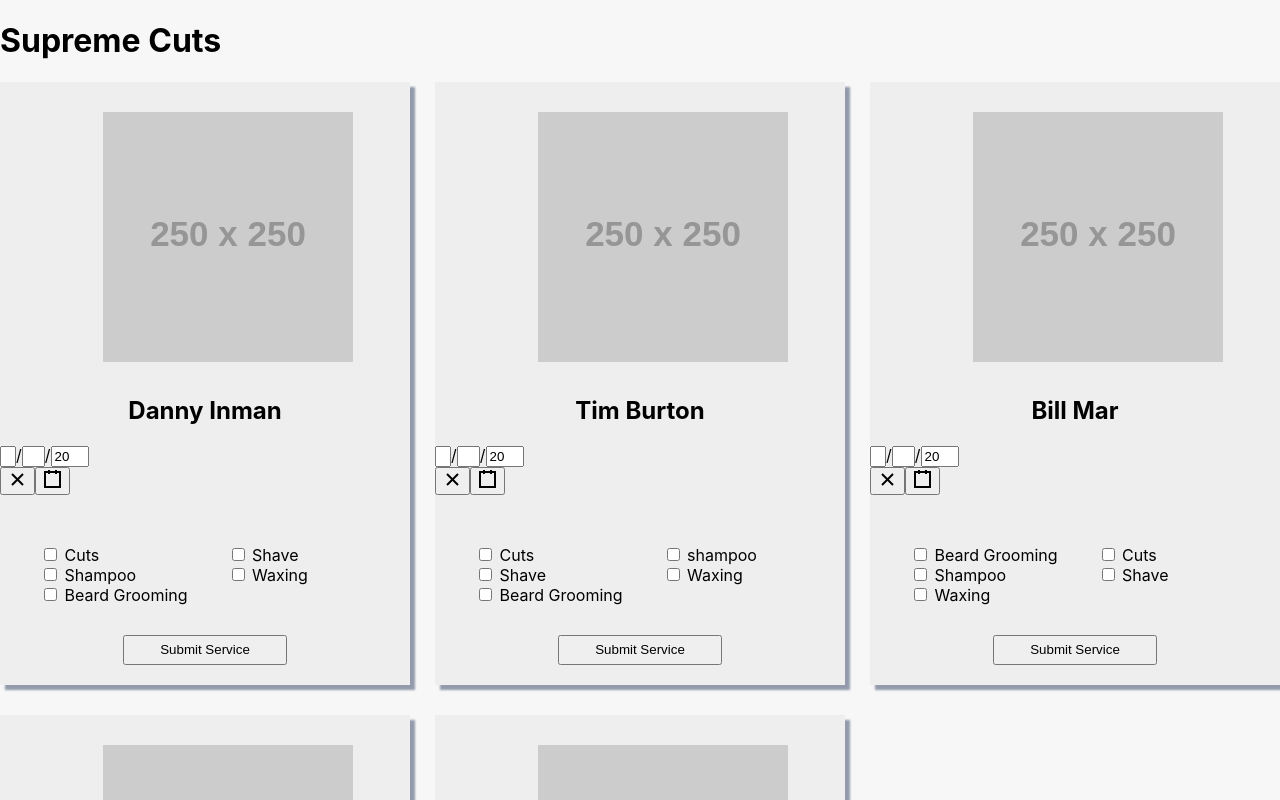
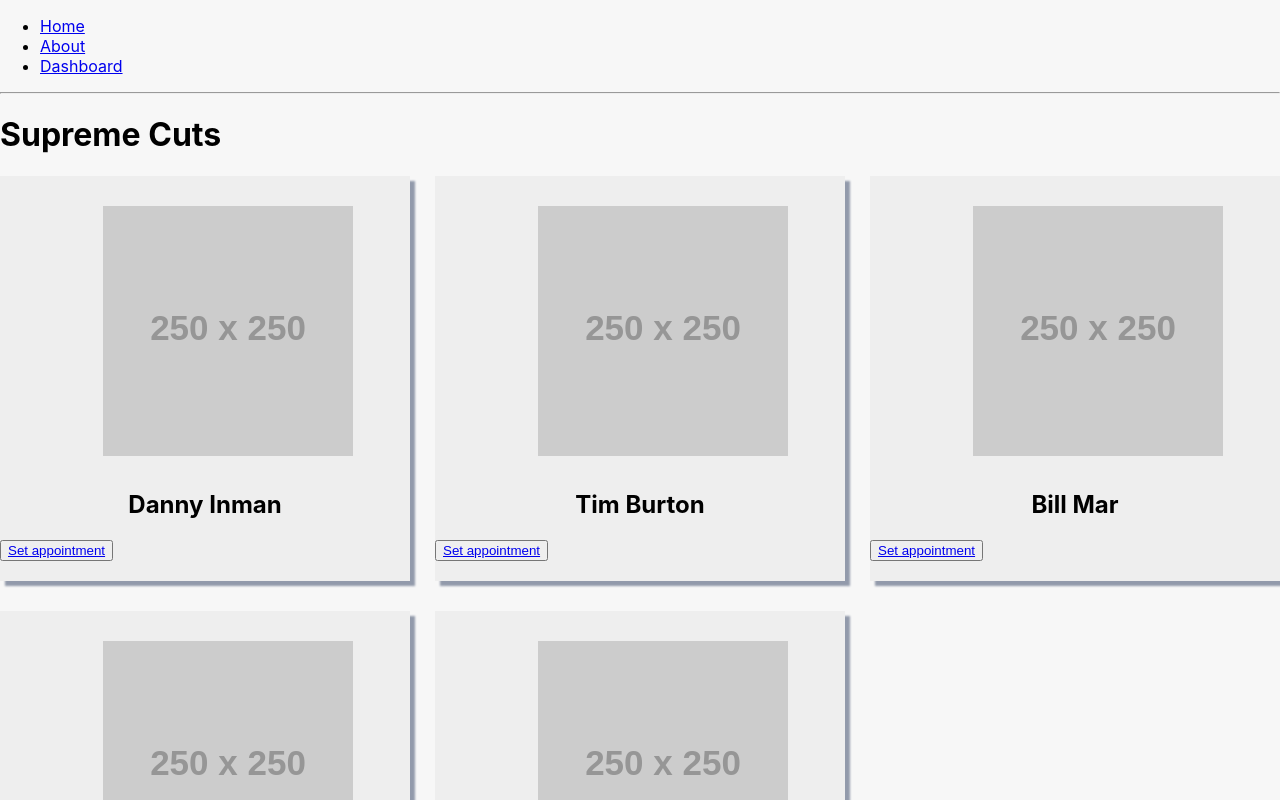
Before and after one commit to manny516/superemecuts, a React (Create React App) app in the folder supremecuts/: page / in a window 1280 px wide. Shown: the top 800 px of the page. Built offline with nearby package versions, Linux system fonts and the light colour scheme.

Commit message:
Set on Mouse Over Event and grab user id use user id to grab services data for targeted Event

```diff
--- a/supremecuts/package.json
+++ b/supremecuts/package.json
@@ -12,6 +12,7 @@
     "react-dom": "^16.9.0",
     "react-icons": "^3.7.0",
     "react-moment": "^0.9.2",
+    "react-router-dom": "^5.1.2",
     "react-scripts": "3.1.1",
     "sass": "^1.23.0-module.beta.1"
   },
--- a/supremecuts/src/components/App.js
+++ b/supremecuts/src/components/App.js
@@ -1,6 +1,7 @@
 import React, {Component} from 'react';
 import '../css/App.scss';
-import ServiceCard from './ServiceCard';
+
+import BarberRoute from './BarberRoute';
 class App extends Component{
 
   //Create and set State Objects to track action on Application
@@ -23,6 +24,11 @@ class App extends Component{
     this.serviceQueue = this.serviceQueue.bind(this);
   }
 
+  trackAptDateState(value){
+    this.setState({appointment:{aptDate : value}});
+  }
+
+
   // Mounts component then fetches the Json data
   // Set State using the json data created
   componentDidMount(){
@@ -41,15 +47,11 @@ class App extends Component{
 
     });
 
-
   }
 
 
   //Function to be passed in prop to update parent Comps Date state
   //Passes in value to Set Appointment Date to the selected date picked by user.
-  trackAptDateState(value){
-    this.setState({appointment:{aptDate : value}});
-  }
 
   serviceQueue(bId,bName, services){
     this.setState({appointment:{
@@ -63,8 +65,7 @@ class App extends Component{
   render() {
     return (
       <div className="header-title">
-        <h1> Supreme Cuts </h1>
-        <ServiceCard barberShop={this.state.barberData} theDate={this.trackAptDateState} serviceState={this.serviceQueue} serviceData={this.state.appointment}  />
+        <BarberRoute barberShop={this.state.barberData} serviceData={this.state.appointment} theDate={this.trackAptDateState} serviceState={this.serviceQueue}/>
       </div>
     );
   }
--- /dev/null
+++ b/supremecuts/src/components/BarberRoute.js
@@ -0,0 +1,89 @@
+import React from "react";
+import ServiceCard from './ServiceCard';
+import {
+    BrowserRouter as Router,
+    Switch,
+    Route,
+    Link
+} from 'react-router-dom';
+
+// function Home() {
+//     return (
+//       <div>
+//         <h2>Home</h2>
+//       </div>
+//     );
+//   }
+
+//   function About() {
+//     return (
+//       <div>
+//         <h2>About</h2>
+//       </div>
+//     );
+//   }
+
+//   function Dashboard() {
+//     return (
+//       <div>
+//         <h2>Dashboard</h2>
+//       </div>
+//     );
+//   }
+
+function  BarberRoute(props) {
+
+    return (
+
+        <Router>
+      <div>
+        <ul>
+          <li>
+            <Link to="/">Home</Link>
+          </li>
+          <li>
+            <Link to="/about">About</Link>
+          </li>
+          <li>
+            <Link to="/dashboard">Dashboard</Link>
+          </li>
+        </ul>
+
+        <hr />
+
+        {/*
+          A <Switch> looks through all its children <Route>
+          elements and renders the first one whose path
+          matches the current URL. Use a <Switch> any time
+          you have multiple routes, but you want only one
+          of them to render at a time
+        */}
+        <Switch>
+          <Route exact path="/">
+            <h1> Supreme Cuts </h1>
+            <ServiceCard barberShop={props.barberShop} serviceData={props.serviceData} theDate={props.theDate} serviceState={props.serviceState}/>
+
+          </Route>
+          <Route path="/about">
+            <p> This is the About page </p>
+          </Route>
+          <Route path="/dashboard">
+            <p> the Dashboard</p>
+          </Route>
+          <Route path="/appointment">
+            <p> the appointment</p>
+          </Route>
+        </Switch>
+      </div>
+    </Router>
+
+    );
+
+}
+
+
+
+
+
+
+export default BarberRoute;
--- a/supremecuts/src/components/CalendarComp.js
+++ b/supremecuts/src/components/CalendarComp.js
@@ -12,21 +12,24 @@ class CalendarComp extends Component{
         this.onChange = this.onChange.bind(this);
     }
 
+    onChange(date){
+        this.props.theDate(date);
+        //this.props.stateChange(this.state.date);
+        //console.log(this.state.date);
+    }
 
-    onChange(date){
-        this.setState({
-            date
-        });
-        this.props.stateChange(date);
-        console.log(this.state.date);
-    }
+
+
+    // componentDidMount(){
+    //     this.props.stateChange(this.state.date);
+    // }
 
 
     render(){
 
         return(
             <div>
-                <DatePicker onChange={this.onChange} value={this.state.date} returnValue="end" />
+                <DatePicker onChange={this.onChange} value={this.props.serviceData.aptDate} />
             </div>
         )
 
--- a/supremecuts/src/components/ServiceCard.js
+++ b/supremecuts/src/components/ServiceCard.js
@@ -1,11 +1,48 @@
 import React, {Component} from 'react';
-import CalendarComp from './CalendarComp';
+//import CalendarComp from './CalendarComp';
+import {
+    BrowserRouter as Router,
+    Route,
+    Link
+} from 'react-router-dom';
+import { tsObjectKeyword } from '@babel/types';
+
 class ServiceCard extends Component{
 
     constructor(){
         super();
         this.targetData = this.targetData.bind(this);
         this.testArray = [];
+        this.catchId = this.catchId.bind(this);
+        // this.eventDriven = this.eventDriven.bind(this);
+    }
+
+    componentDidMount(){
+        //let tester = this.props.theDate("Manny");
+    }
+
+    catchId(event){
+        let currentEvent = event.target;
+        let EventData = currentEvent.parentNode.parentNode;
+        let getId = EventData.getAttribute('data-id');
+        let idInt = parseInt(getId);
+
+        let eventDriven = (indexId,domEle)=>{
+
+            if(typeof indexId === 'number'){
+                const filterById = this.props.barberShop.filter( user => user.barberIndex === indexId) ;
+                const filterOutput = filterById.map( content =>(
+                    content.services.map(newItem =>(
+                            newItem
+                    ))
+                ));
+
+                domEle.setAttribute("data-serv",filterOutput);
+            }
+        }
+
+
+        return eventDriven(idInt,EventData);
     }
 
     //Grab Parent and it's id of Currect Service that will be selected
@@ -13,20 +50,22 @@ class ServiceCard extends Component{
         let currentEvent = event.target;
         //event.target = ++currentEvent;
 
-    let listParent = currentEvent.parentNode.parentNode.parentNode.parentNode;
+        let listParent = currentEvent.parentNode.parentNode;
 
         let userId = listParent.getAttribute("data-id");
-    // let currentBarberState = this.props.barberShop[userId];
-    // let serviceAppointment = this.props.serviceData;
+        //  let currentBarberState = this.props.barberShop[userId];
+        console.log(listParent);
 
-    // console.log(userId === serviceAppointment.baberId)
+        // // console.log(userId === serviceAppointment.baberId)
 
-    // console.log("Data-id : " + userId + " Barber ID : " + serviceAppointment.baberId );
+        // // console.log("Data-id : " + userId + " Barber ID : " + serviceAppointment.baberId );
 
         // console.log(listParent.getAttribute("data-id"));
         // console.log(currentEvent.value+" : " + currentBarberState['name']);
         // this.props.serviceState(userId,currentBarberState['name'] ,this.testArray);
         // console.log(this.testArray);
+
+
 
 
         // switch(userId === serviceAppointment.baberId){
@@ -44,36 +83,24 @@ class ServiceCard extends Component{
         //         console.log("Yea something broke broke");
 
         // }
+        // console.log(currentBarberState);
 
-
-    console.log(userId);
     }
 
   //Pass target Function to click handle function to manage click event to trigger parent Data request
     render(){
 
+        const outputCardData = this.props.barberShop.map( item => (
+            <div id={"user-id-"+item.barberIndex} className="service-card" key={item.barberIndex} data-id={item.barberIndex}>
+                <div className="barber-img"> <img src={item.userImage} alt="Place holder" /></div>
+                <h2 className="barber-name"> {item.name} </h2>
+                <button > <Link onMouseOver={this.catchId} to="/appointment"> Set appointment</Link></button>
+            </div>
+        ));
         return(
 
             <div className="service-container">
-                {this.props.barberShop.map( item =>(
-
-                    <div id={"userId" + item.barberIndex} className="service-card" key={item.barberIndex} data-id={item.barberIndex}>
-                        <div className="barber-img"> <img src={item.userImage} alt="Place holder" />  </div>
-                        <h2 className="barber-name"> {item.name} </h2>
-                        <CalendarComp stateChange={this.props.theDate} />
-                        <div className="services">
-                            <ul>
-                            {item.services.map( srItem => (
-                                <li key={srItem+1}> <input onClick={this.targetData} type="checkbox" name={srItem} value={srItem}  /> {srItem} </li>
-                            ))}
-                            </ul>
-                            <button className="submit-form"> Submit Service</button>
-                        </div>
-                    </div>
-
-
-                ))}
-
+                {outputCardData}
             </div>
 
 
--- a/supremecuts/src/css/App.scss
+++ b/supremecuts/src/css/App.scss
@@ -29,6 +29,13 @@
 
     }
 
+    button{
+      a{
+        width:100%;
+        display: block;
+      }
+
+    }
     .submit-form{
       width:40%;
       height:30px;
```
Also changed, not shown: supremecuts/src/components/PageRoute.js (added, +13 -0 lines), 1 other file (tests, documents, lock files or other folders). Lines whose indentation alone changed are shown as unchanged.
